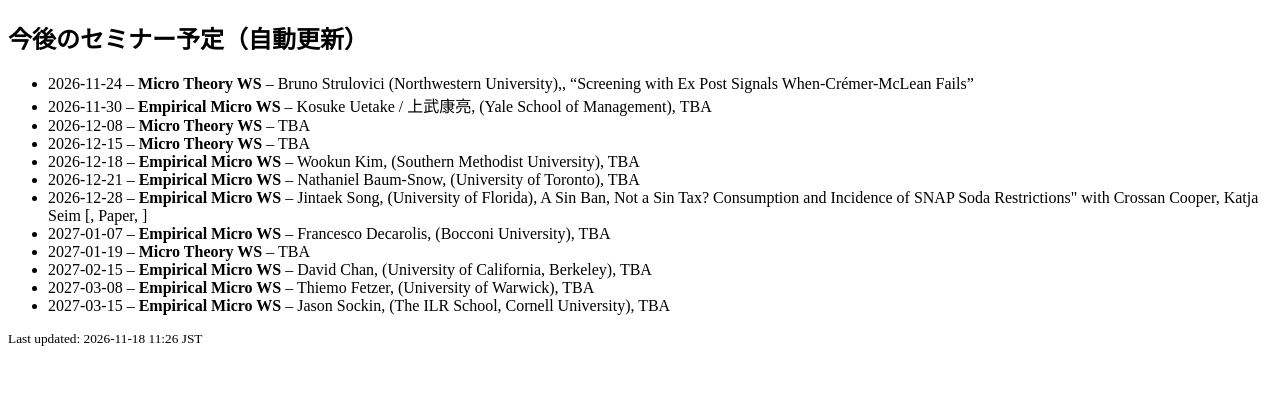
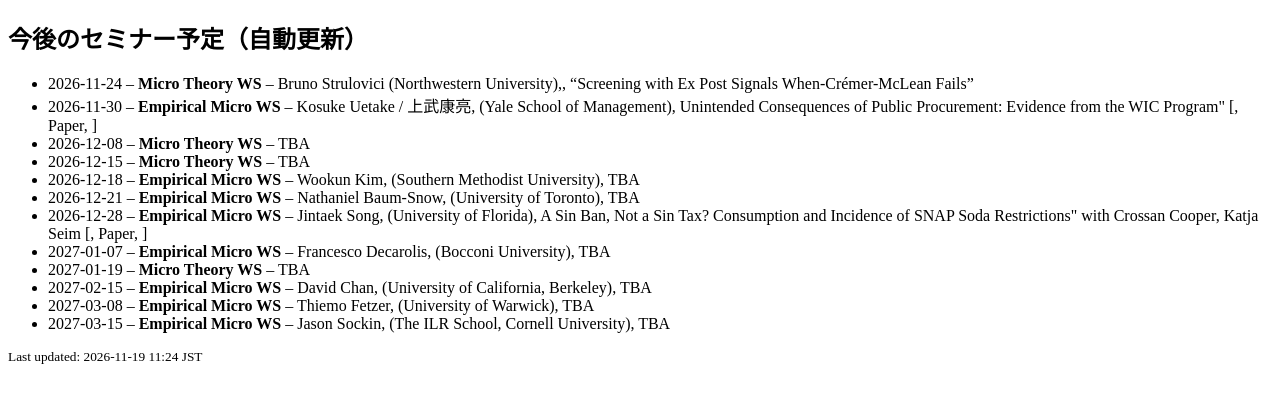
Before and after one commit to keiikegami/cirje-seminar-tracker, a plain HTML site: page docs/index.html in a window 1280 px wide. Drawn offline with Linux system fonts and the light colour scheme.

Commit message:
auto: update schedule 2026-11-19

```diff
--- a/docs/index.html
+++ b/docs/index.html
@@ -6,7 +6,7 @@
   <h2>今後のセミナー予定（自動更新）</h2>
   <ul>
     <li>2026-11-24 – <strong>Micro Theory WS</strong> – Bruno Strulovici (Northwestern University),, “Screening with Ex Post Signals When-Crémer-McLean Fails”</li>
-    <li>2026-11-30 – <strong>Empirical Micro WS</strong> – Kosuke Uetake / 上武康亮, (Yale School of Management), TBA</li>
+    <li>2026-11-30 – <strong>Empirical Micro WS</strong> – Kosuke Uetake / 上武康亮, (Yale School of Management), Unintended Consequences of Public Procurement: Evidence from the WIC Program" [, Paper, ]</li>
     <li>2026-12-08 – <strong>Micro Theory WS</strong> – TBA</li>
     <li>2026-12-15 – <strong>Micro Theory WS</strong> – TBA</li>
     <li>2026-12-18 – <strong>Empirical Micro WS</strong> – Wookun Kim, (Southern Methodist University), TBA</li>
@@ -18,6 +18,6 @@
     <li>2027-03-08 – <strong>Empirical Micro WS</strong> – Thiemo Fetzer, (University of Warwick), TBA</li>
     <li>2027-03-15 – <strong>Empirical Micro WS</strong> – Jason Sockin, (The ILR School, Cornell University), TBA</li>
   </ul>
-  <p style="font-size:smaller">Last updated: 2026-11-18 11:26 JST</p>
+  <p style="font-size:smaller">Last updated: 2026-11-19 11:24 JST</p>
 </body>
 </html>
--- a/events.json
+++ b/events.json
@@ -7,7 +7,7 @@
   {
     "date": "2026-11-30",
     "ws": "Empirical Micro WS",
-    "info": "Kosuke Uetake / 上武康亮, (Yale School of Management), TBA"
+    "info": "Kosuke Uetake / 上武康亮, (Yale School of Management), Unintended Consequences of Public Procurement: Evidence from the WIC Program\" [, Paper, ]"
   },
   {
     "date": "2026-12-08",
```
